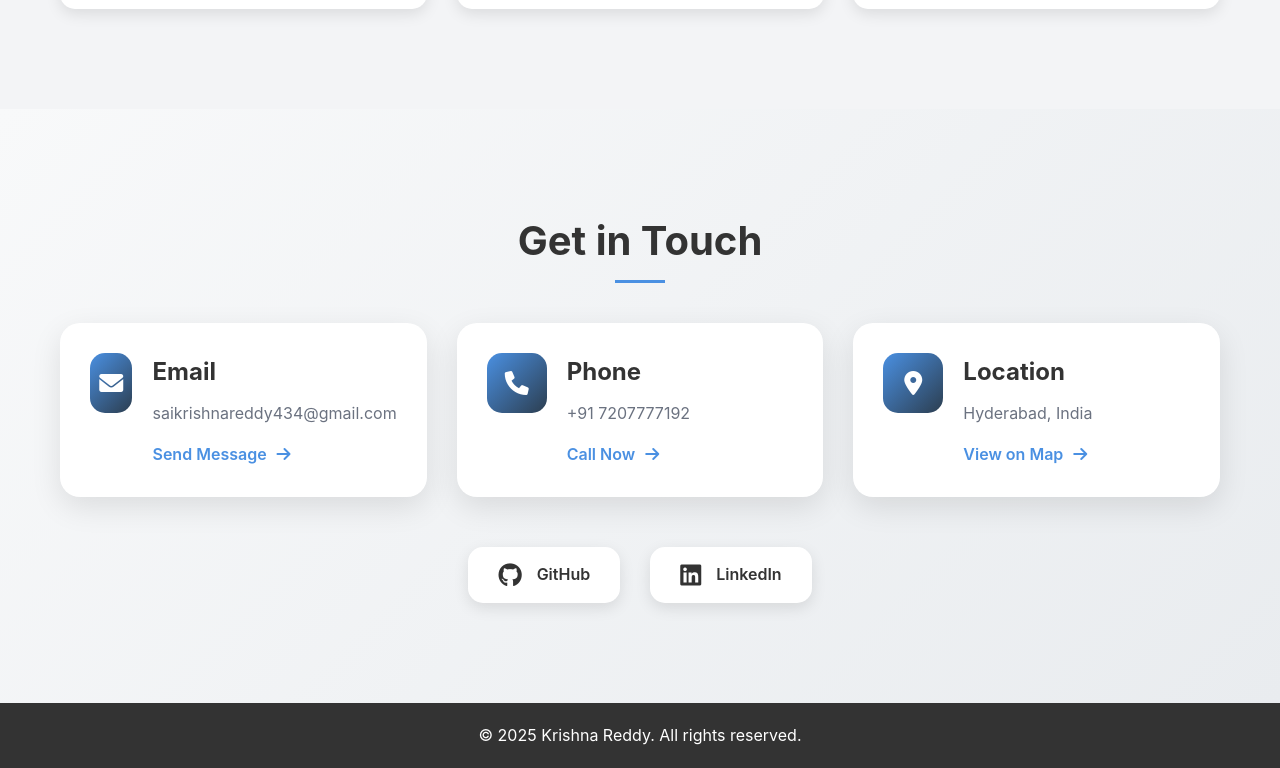
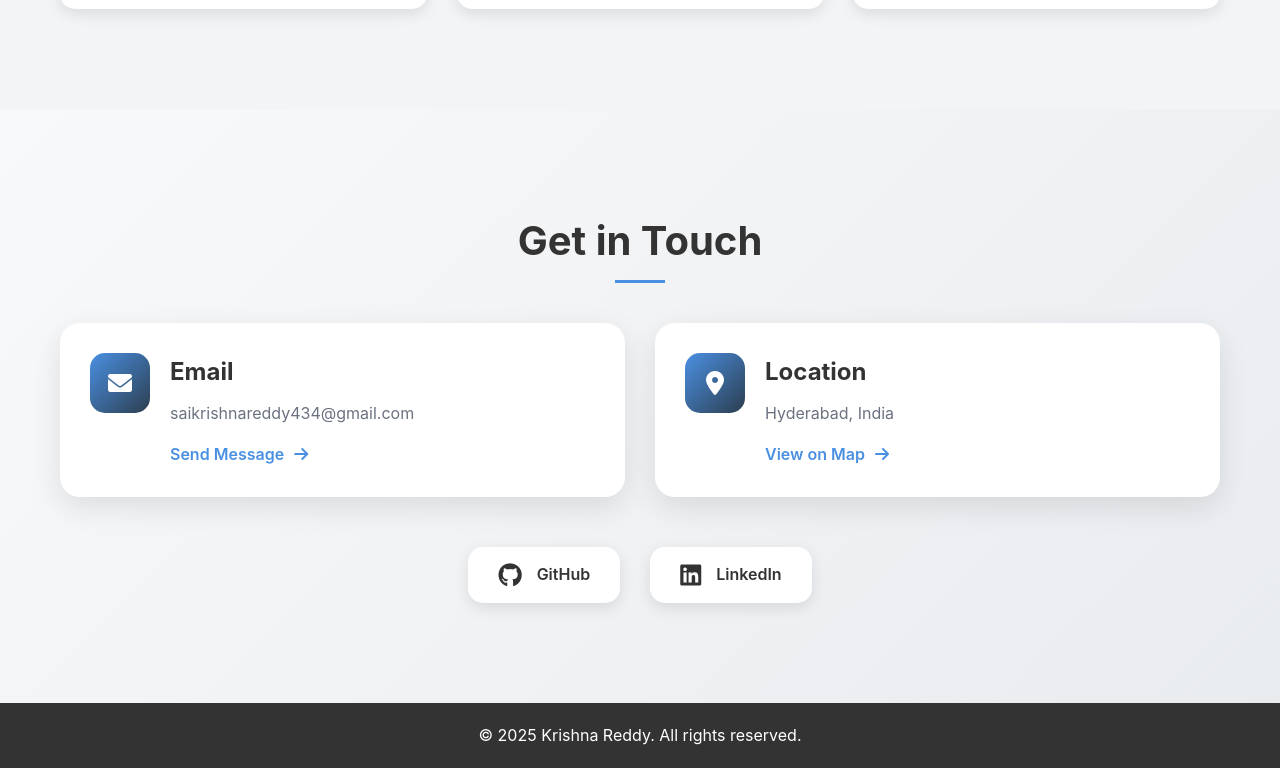
Before and after one commit to krish143434/krish143434.github.io, a plain HTML site: page index.html in a window 1280 px wide. Shown: the part 7014-7782 px from the top of the page. Drawn offline with nearby package versions, Linux system fonts and the light colour scheme.

Commit message:
removed the Number

```diff
--- a/index.html
+++ b/index.html
@@ -502,16 +502,6 @@
                     </div>
                     <div class="contact-card" data-aos="fade-up" data-aos-delay="200">
                         <div class="contact-icon">
-                            <i class="fas fa-phone"></i>
-                        </div>
-                        <div class="contact-info">
-                            <h3>Phone</h3>
-                            <p>+91 7207777192</p>
-                            <a href="tel:+917207777192" class="contact-link">Call Now <i class="fas fa-arrow-right"></i></a>
-                        </div>
-                    </div>
-                    <div class="contact-card" data-aos="fade-up" data-aos-delay="300">
-                        <div class="contact-icon">
                             <i class="fas fa-map-marker-alt"></i>
                         </div>
                         <div class="contact-info">
```
